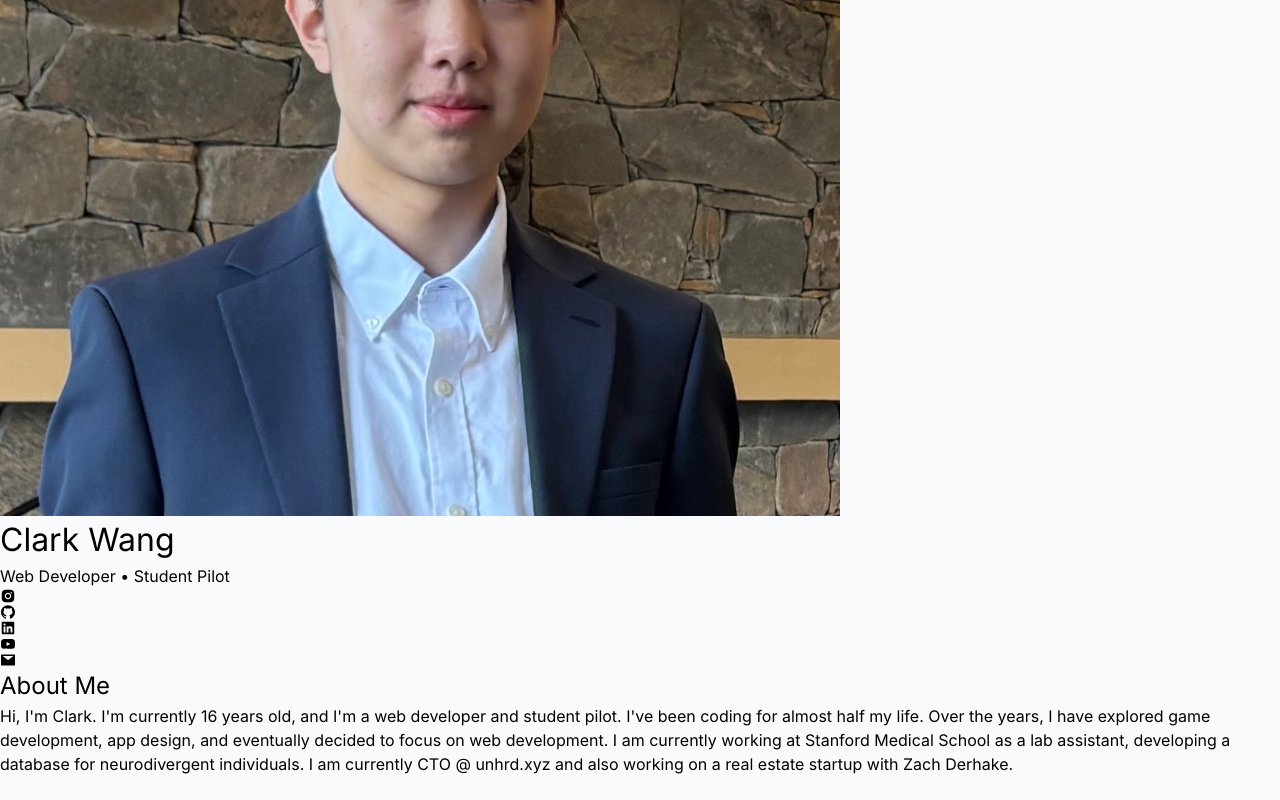
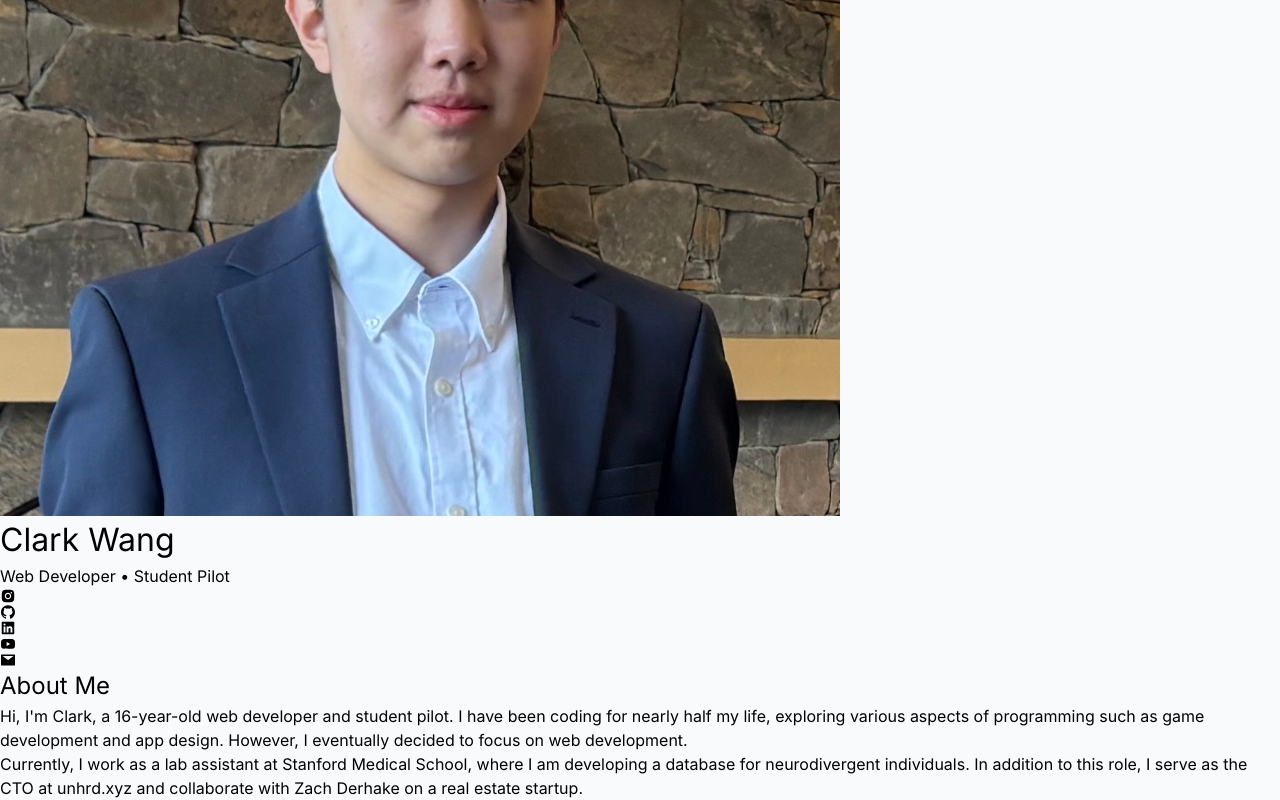
Before and after one commit to cl4rk-sh/clark.wang, a React (Vite) app in the folder client/: page / in a window 1280 px wide. Shown: the part 324-1124 px from the top of the page. Before the commit the page ends 1100 px from the top, so only its background shows below. Built offline with nearby package versions, Linux system fonts and the light colour scheme.

Commit message:
Refactor About Me section in Landing page

```diff
--- a/client/src/pages/Landing.tsx
+++ b/client/src/pages/Landing.tsx
@@ -49,7 +49,11 @@ const Landing: FC<IProps> = () => {
             <div className="flex-1 flex-col h-fit">
                 <h2 className="font-semibold text-left text-zinc-800 mt-auto">About Me</h2>
                 <p className="text-left text-lg text-zinc-600 mt-3">
-                    Hi, I'm Clark. I'm currently 16 years old, and I'm a web developer and student pilot. I've been coding for almost half my life. Over the years, I have explored game development, app design, and eventually decided to focus on web development. I am currently working at Stanford Medical School as a lab assistant, developing a database for neurodivergent individuals. I am currently CTO @ unhrd.xyz and also working on a real estate startup with Zach Derhake.
+
+Hi, I'm Clark, a 16-year-old web developer and student pilot. I have been coding for nearly half my life, exploring various aspects of programming such as game development and app design. However, I eventually decided to focus on web development.
+                </p>
+                <p className="text-left text-lg text-zinc-600 mt-3">
+                Currently, I work as a lab assistant at Stanford Medical School, where I am developing a database for neurodivergent individuals. In addition to this role, I serve as the CTO at unhrd.xyz and collaborate with Zach Derhake on a real estate startup.
                 </p>
             </div>
         </div>
```
